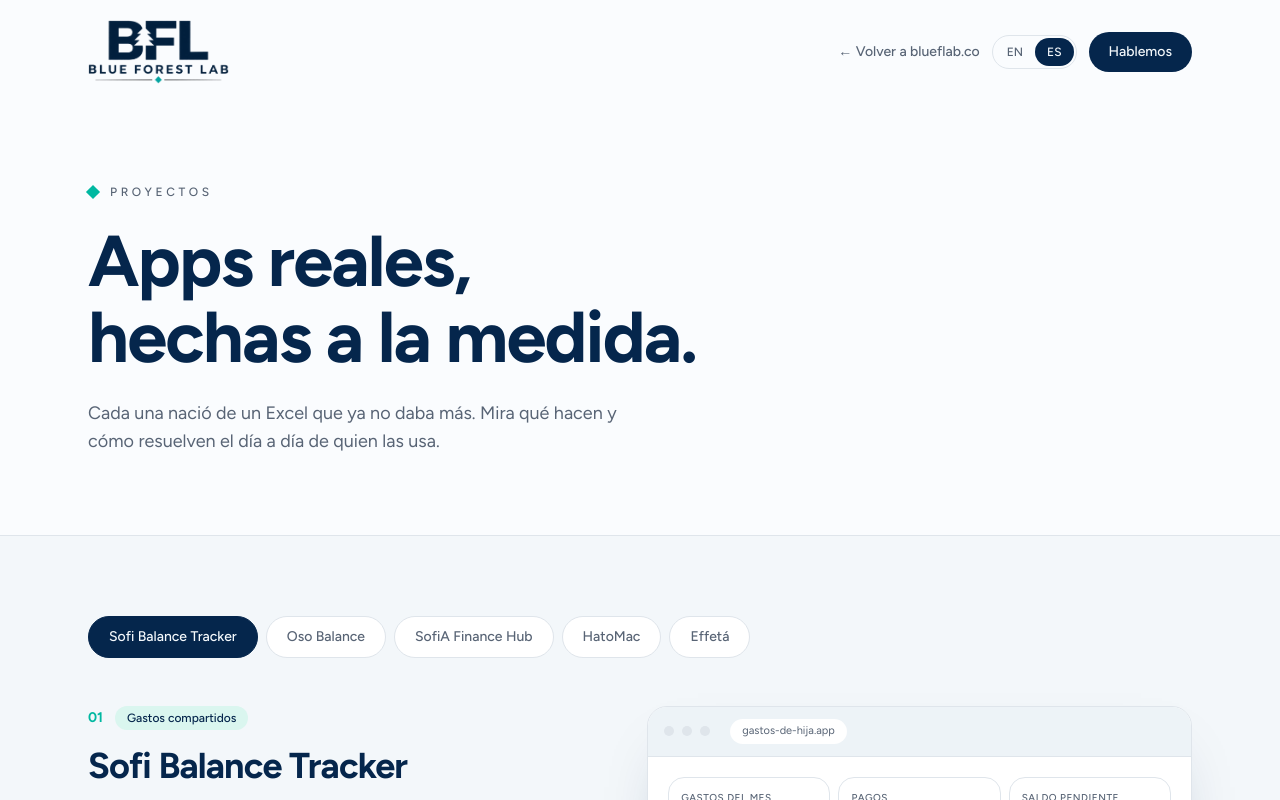
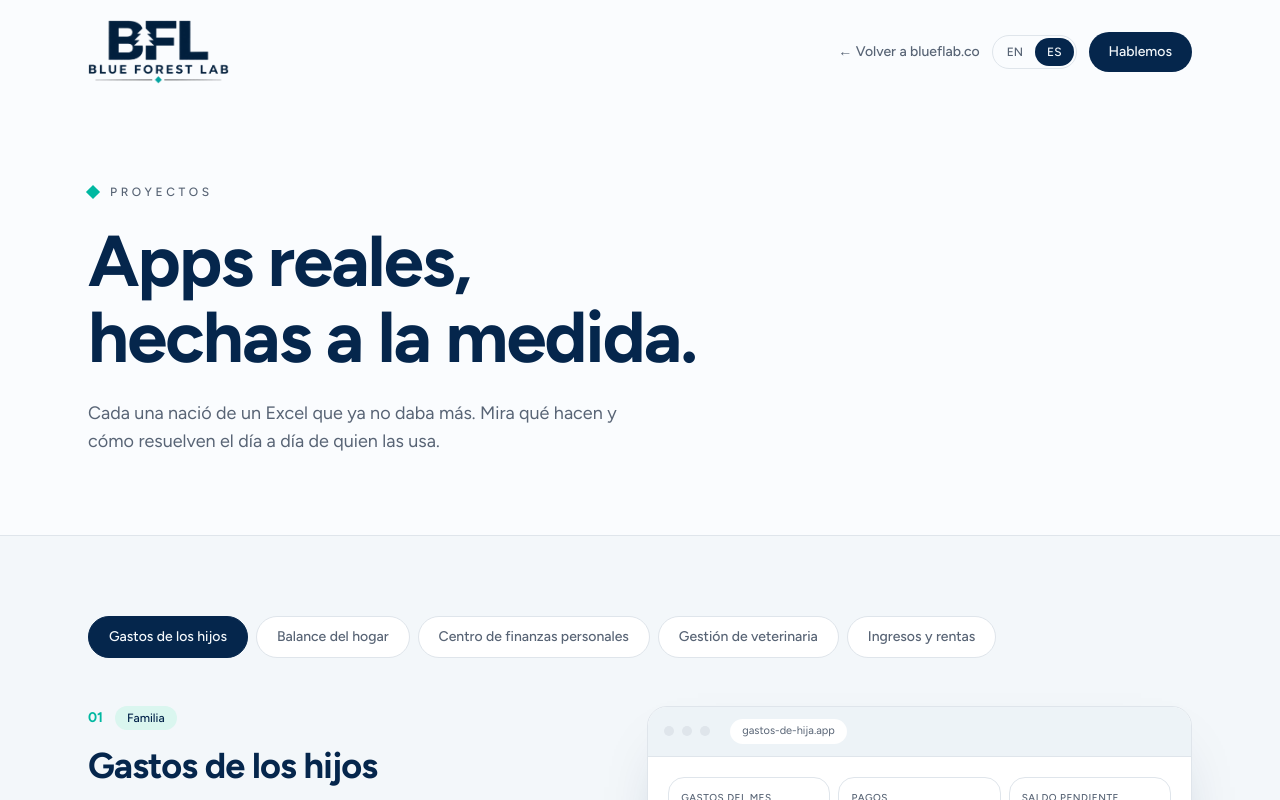
Before and after one commit to MariaCenteno/bfl-portafolio, a React (Vite) app: page / in a window 1280 px wide. Shown: the top 800 px of the page. Built offline with nearby package versions, Linux system fonts and the light colour scheme; a web font is replaced by a local one.

Commit message:
Nombres genéricos por caso de uso
Co-Authored-By: Claude Opus 5.5 <noreply@anthropic.com>
Claude-Session: https://claude.ai/code/session_01DG2WVdnumiVkyUvpicEzxe

```diff
--- a/src/content.ts
+++ b/src/content.ts
@@ -1,5 +1,5 @@
 export type Lang = "es" | "en";
-export type ProjectId = "sofi" | "oso" | "sofia" | "hatomac" | "effeta";
+export type ProjectId = "hijos" | "hogar" | "personal" | "veterinaria" | "rentas";
 
 export const CONTACT_EMAIL = "info@blueflab.co";
 export const MAIN_SITE = { es: "https://blueflab.co", en: "https://blueflab.co/en" };
@@ -47,9 +47,9 @@ export const content: Record<Lang, Content> = {
     },
     projects: [
       {
-        id: "sofi",
-        name: "Sofi Balance Tracker",
-        kind: "Gastos compartidos",
+        id: "hijos",
+        name: "Gastos de los hijos",
+        kind: "Familia",
         tagline: "Los gastos de una hija, claros para mamá y papá.",
         problem:
           "Dos padres separados comparten los gastos de su hija. Uno paga casi todo en el mes y al final se hacía la cuenta a mano en una hoja de cálculo.",
@@ -65,9 +65,9 @@ export const content: Record<Lang, Content> = {
         stack: ["React", "Supabase", "Recharts"],
       },
       {
-        id: "oso",
-        name: "Oso Balance",
-        kind: "Finanzas del hogar",
+        id: "hogar",
+        name: "Balance del hogar",
+        kind: "Hogar",
         tagline: "Quién le debe a quién, sin hacer cuentas.",
         problem:
           "Dos personas comparten casa y gastos. Anotar todo y calcular el balance a mano tomaba tiempo y generaba dudas.",
@@ -83,9 +83,9 @@ export const content: Record<Lang, Content> = {
         stack: ["React", "Supabase", "Recharts", "jsPDF"],
       },
       {
-        id: "sofia",
-        name: "SofiA Finance Hub",
-        kind: "Finanzas personales",
+        id: "personal",
+        name: "Centro de finanzas personales",
+        kind: "Personal",
         tagline: "Todas las finanzas personales en un solo lugar.",
         problem:
           "Las finanzas personales vivían en un Excel grande: gastos, ingresos, deudas, ahorros e impuestos en pestañas separadas.",
@@ -95,15 +95,15 @@ export const content: Record<Lang, Content> = {
           "Gastos, ingresos y presupuesto mensual",
           "Deudas, ahorros, impuestos y proyectos",
           "Calendario de pagos",
-          "Se conecta con Oso Balance y Sofi Balance Tracker",
+          "Trae datos de otras apps, como la del hogar",
           "IA que sugiere categorías y da recomendaciones",
         ],
         stack: ["TanStack Start", "Supabase", "IA", "Recharts"],
       },
       {
-        id: "hatomac",
-        name: "HatoMac",
-        kind: "Negocio · Veterinaria",
+        id: "veterinaria",
+        name: "Gestión de veterinaria",
+        kind: "Negocio",
         tagline: "Inventario, ventas y clínica de una veterinaria.",
         problem:
           "Una veterinaria manejaba su inventario en hojas de cálculo. No sabía qué productos se vencían ni cuánto ganaba por cada venta.",
@@ -120,9 +120,9 @@ export const content: Record<Lang, Content> = {
         stack: ["TanStack Start", "Supabase", "PostgreSQL"],
       },
       {
-        id: "effeta",
-        name: "Effetá",
-        kind: "Finanzas personales",
+        id: "rentas",
+        name: "Ingresos y rentas",
+        kind: "Personal",
         tagline: "Salario, rentas y préstamos bajo control.",
         problem:
           "Una persona con varias fuentes de ingreso (salario, arriendos, motos, préstamos) llevaba todo en notas sueltas.",
@@ -162,9 +162,9 @@ export const content: Record<Lang, Content> = {
     },
     projects: [
       {
-        id: "sofi",
-        name: "Sofi Balance Tracker",
-        kind: "Shared expenses",
+        id: "hijos",
+        name: "Kids' Expenses",
+        kind: "Family",
         tagline: "A child's expenses, clear for both parents.",
         problem:
           "Two separated parents share their daughter's expenses. One pays most of the month, and the final count was done by hand in a spreadsheet.",
@@ -179,9 +179,9 @@ export const content: Record<Lang, Content> = {
         stack: ["React", "Supabase", "Recharts"],
       },
       {
-        id: "oso",
-        name: "Oso Balance",
-        kind: "Household finances",
+        id: "hogar",
+        name: "Household Balance",
+        kind: "Home",
         tagline: "Who owes whom, no math needed.",
         problem:
           "Two people share a home and its costs. Writing everything down and working out the balance by hand took time and caused doubts.",
@@ -196,9 +196,9 @@ export const content: Record<Lang, Content> = {
         stack: ["React", "Supabase", "Recharts", "jsPDF"],
       },
       {
-        id: "sofia",
-        name: "SofiA Finance Hub",
-        kind: "Personal finances",
+        id: "personal",
+        name: "Personal Finance Hub",
+        kind: "Personal",
         tagline: "All your personal finances in one place.",
         problem:
           "Personal finances lived in one big spreadsheet: expenses, income, debts, savings and taxes on separate tabs.",
@@ -207,15 +207,15 @@ export const content: Record<Lang, Content> = {
           "Expenses, income and monthly budget",
           "Debts, savings, taxes and projects",
           "Payment calendar",
-          "Connects to Oso Balance and Sofi Balance Tracker",
+          "Pulls data from other apps, like the household one",
           "AI that suggests categories and gives insights",
         ],
         stack: ["TanStack Start", "Supabase", "AI", "Recharts"],
       },
       {
-        id: "hatomac",
-        name: "HatoMac",
-        kind: "Business · Vet clinic",
+        id: "veterinaria",
+        name: "Vet Clinic Manager",
+        kind: "Business",
         tagline: "Inventory, sales and clinic for a vet shop.",
         problem:
           "A vet clinic ran its inventory on spreadsheets. It didn't know which products were expiring or how much it made on each sale.",
@@ -231,9 +231,9 @@ export const content: Record<Lang, Content> = {
         stack: ["TanStack Start", "Supabase", "PostgreSQL"],
       },
       {
-        id: "effeta",
-        name: "Effetá",
-        kind: "Personal finances",
+        id: "rentas",
+        name: "Income & Rentals",
+        kind: "Personal",
         tagline: "Salary, rentals and loans under control.",
         problem:
           "Someone with several income sources (salary, house rent, motorbikes, loans) tracked it all in loose notes.",
```
Also changed, not shown: src/Mockups.tsx (+10 -10 lines).
